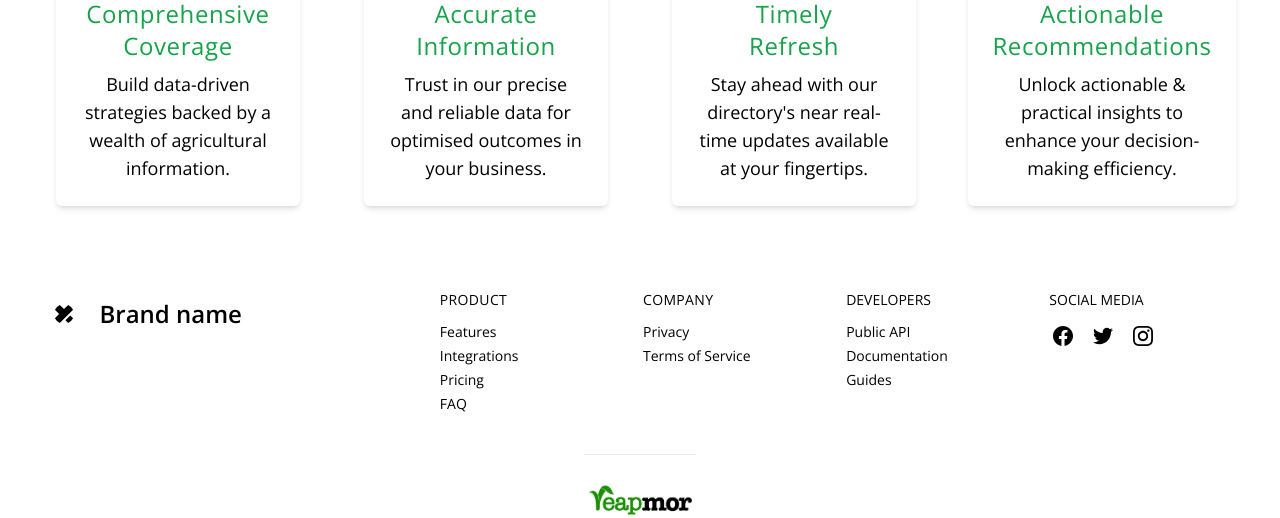
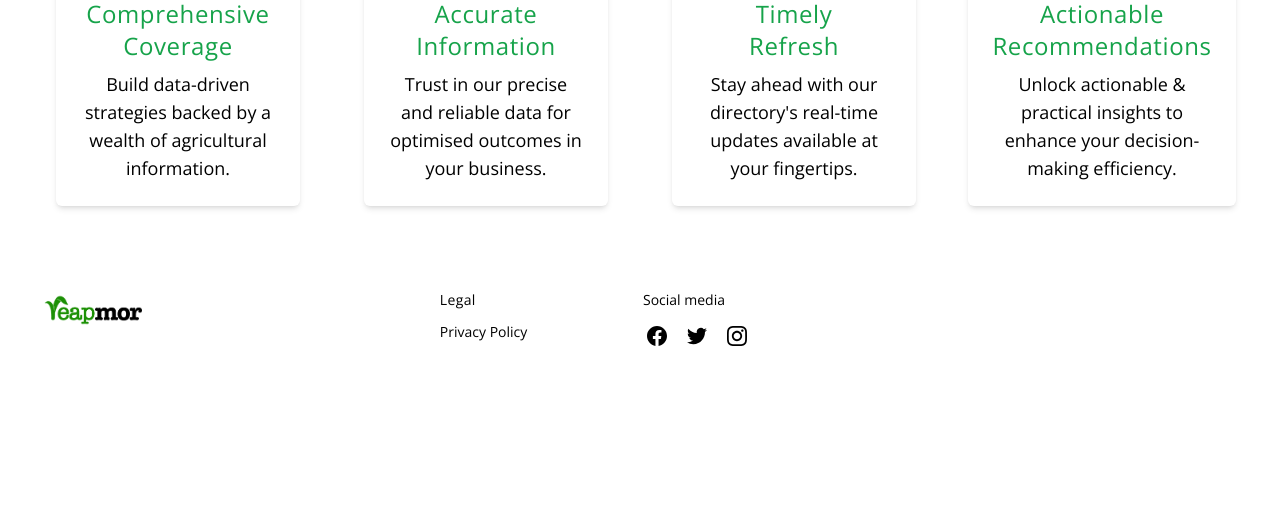
Before and after one commit to bhuvaneshwa/Reapmor, a React (Vite) app: page / in a window 1280 px wide. Shown: the part 1688-2206 px from the top of the page. After the commit the page ends 2078 px from the top, so only its background shows below. Built offline with nearby package versions, Linux system fonts and the light colour scheme; no server answers.

Commit message:
12/04-end

```diff
--- a/src/Footer.jsx
+++ b/src/Footer.jsx
@@ -28,59 +28,28 @@ export default function Footer() {
 	<div className="container flex flex-col justify-between py-10 mx-auto space-y-8 lg:flex-row lg:space-y-0">
 		<div className="lg:w-1/3">
 			<a rel="noopener noreferrer" href="#" className="flex justify-center space-x-3 lg:justify-start">
-				<div className="flex items-center justify-center w-12 h-12 rounded-full dark:bg-violet-600">
-					<svg xmlns="http://www.w3.org/2000/svg" viewBox="0 0 32 32" fill="currentColor" className="flex-shrink-0 w-5 h-5 rounded-full dark:text-gray-50">
-						<path d="M18.266 26.068l7.839-7.854 4.469 4.479c1.859 1.859 1.859 4.875 0 6.734l-1.104 1.104c-1.859 1.865-4.875 1.865-6.734 0zM30.563 2.531l-1.109-1.104c-1.859-1.859-4.875-1.859-6.734 0l-6.719 6.734-6.734-6.734c-1.859-1.859-4.875-1.859-6.734 0l-1.104 1.104c-1.859 1.859-1.859 4.875 0 6.734l6.734 6.734-6.734 6.734c-1.859 1.859-1.859 4.875 0 6.734l1.104 1.104c1.859 1.859 4.875 1.859 6.734 0l21.307-21.307c1.859-1.859 1.859-4.875 0-6.734z"></path>
-					</svg>
-				</div>
-				<span className="self-center text-2xl font-semibold">Brand name</span>
+
+				<span className="self-center text-2xl font-semibold">
+				<img src="/image.png" alt="" className="h-10"/>
+				</span>
 			</a>
 		</div>
 		<div className="grid grid-cols-2 text-sm gap-x-3 gap-y-8 lg:w-2/3 sm:grid-cols-4">
+
 			<div className="space-y-3">
-				<h3 className="tracking-wide uppercase dark:text-gray-900">Product</h3>
+				<h3 className="tracking-wide  dark:text-gray-900">Legal</h3>
 				<ul className="space-y-1">
 					<li>
-						<a rel="noopener noreferrer" href="#">Features</a>
+						<a rel="noopener noreferrer" href="#">Privacy Policy</a>
 					</li>
-					<li>
-						<a rel="noopener noreferrer" href="#">Integrations</a>
-					</li>
-					<li>
-						<a rel="noopener noreferrer" href="#">Pricing</a>
-					</li>
-					<li>
-						<a rel="noopener noreferrer" href="#">FAQ</a>
-					</li>
+					{/* <li>
+						<a rel="noopener noreferrer" href="#">Terms of Service</a>
+					</li> */}
 				</ul>
 			</div>
+
 			<div className="space-y-3">
-				<h3 className="tracking-wide uppercase dark:text-gray-900">Company</h3>
-				<ul className="space-y-1">
-					<li>
-						<a rel="noopener noreferrer" href="#">Privacy</a>
-					</li>
-					<li>
-						<a rel="noopener noreferrer" href="#">Terms of Service</a>
-					</li>
-				</ul>
-			</div>
-			<div className="space-y-3">
-				<h3 className="uppercase dark:text-gray-900">Developers</h3>
-				<ul className="space-y-1">
-					<li>
-						<a rel="noopener noreferrer" href="#">Public API</a>
-					</li>
-					<li>
-						<a rel="noopener noreferrer" href="#">Documentation</a>
-					</li>
-					<li>
-						<a rel="noopener noreferrer" href="#">Guides</a>
-					</li>
-				</ul>
-			</div>
-			<div className="space-y-3">
-				<div className="uppercase dark:text-gray-900">Social media</div>
+				<div className=" dark:text-gray-900">Social media</div>
 				<div className="flex justify-start space-x-3">
 					<a rel="noopener noreferrer" href="#" title="Facebook" className="flex items-center p-1">
 						<svg xmlns="http://www.w3.org/2000/svg" fill="currentColor" viewBox="0 0 32 32" className="w-5 h-5 fill-current">
@@ -101,9 +70,9 @@ export default function Footer() {
 			</div>
 		</div>
 	</div>
-	<div className="py-6 mx-auto bg-cover h-10 w-28">
+	{/* <div className="py-6 mx-auto bg-cover h-10 w-28">
 		<img src="/image.png"/>
-	</div>
+	</div> */}
 </footer>
     </div>
   );
--- a/src/components/Home/Whyus.jsx
+++ b/src/components/Home/Whyus.jsx
@@ -73,7 +73,7 @@ export default function Whyus() {
                   Timely <br/> Refresh
                 </h2>
                 <p className="text-center xs:text-lg leading-7">
-                  Stay ahead with our {"directory's"} near real-time updates
+                  Stay ahead with our {"directory's"} real-time updates
                   available at your fingertips.
                 </p>
               </div>
```
